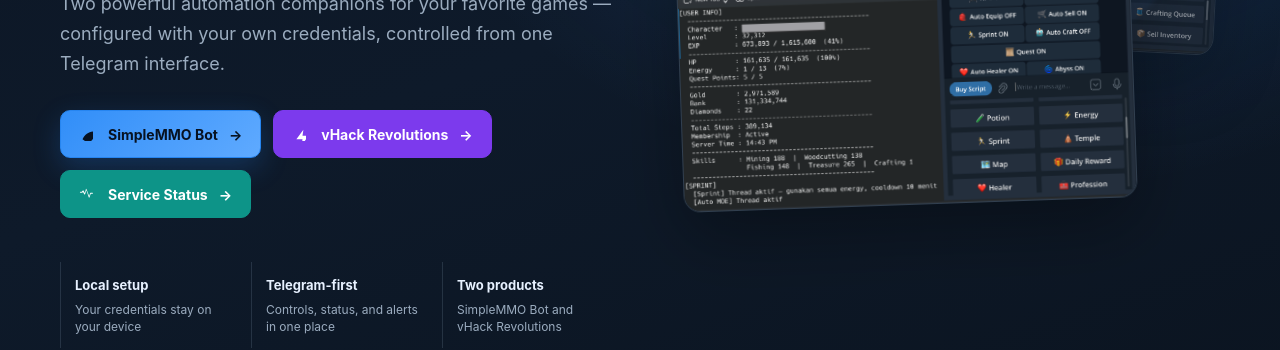
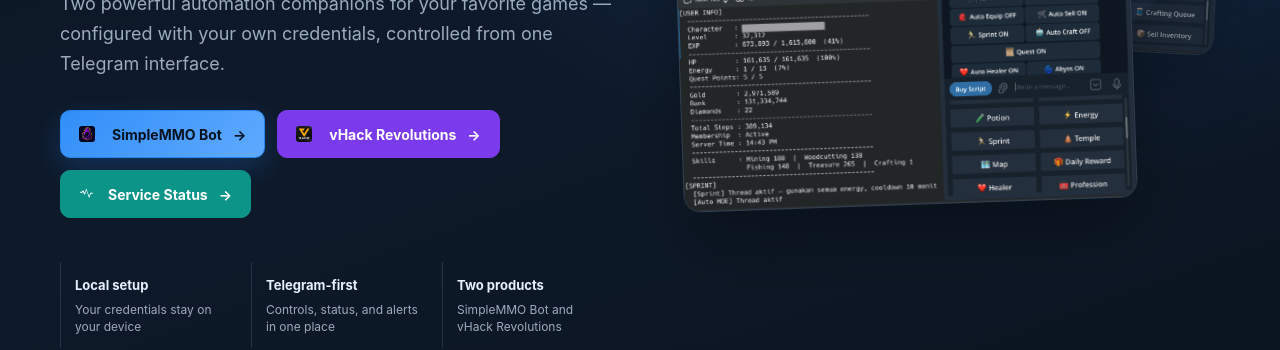
Before and after one commit to SMMURDA/simplemmo-bot, a Jekyll site: the page built from index.html, in a window 1280 px wide. Shown: the part 529-879 px from the top of the page. Built offline with Jekyll 4.4.1, drawn with Linux system fonts in a browser that asks for light colours.

Commit message:
feat: use project logos as button icons on landing page

```diff
--- a/index.html
+++ b/index.html
@@ -12,8 +12,8 @@
         <h1>Automate smarter. <em>Control everything</em> from Telegram.</h1>
         <p class="lv-lede">Two powerful automation companions for your favorite games — configured with your own credentials, controlled from one Telegram interface.</p>
         <div class="lv-actions">
-          <a class="lv-button lv-button--primary" href="/smmo/getting-started/"><svg viewBox="0 0 16 16" width="14" height="14" fill="currentColor" style="margin-right:4px"><path d="M4 14c3.4-6.4 7.8-8.7 15-9-1.1 7.3-4.2 12.2-11 14l-1.5-3.2L4 14Z"/><path d="m8.3 14.2 4.8-4.8"/></svg>SimpleMMO Bot <span aria-hidden="true">→</span></a>
-          <a class="lv-button" href="/vhack/getting-started/" style="background:#7c3aed;border-color:#7c3aed;color:#fff"><svg viewBox="0 0 16 16" width="14" height="14" fill="currentColor" style="margin-right:4px"><path d="M13 3 5 14h7l-1 7 8-11h-7l1-7Z"/><path d="M3 6h5M2 10h4"/></svg>vHack Revolutions <span aria-hidden="true">→</span></a>
+          <a class="lv-button lv-button--primary" href="/smmo/getting-started/"><img src="/assets/images/simplemmo-logo.jpg" alt="" width="16" height="16" style="border-radius:3px;margin-right:6px;object-fit:cover">SimpleMMO Bot <span aria-hidden="true">→</span></a>
+          <a class="lv-button" href="/vhack/getting-started/" style="background:#7c3aed;border-color:#7c3aed;color:#fff"><img src="/assets/images/vhack-logo.jpg" alt="" width="16" height="16" style="border-radius:3px;margin-right:6px;object-fit:cover">vHack Revolutions <span aria-hidden="true">→</span></a>
         </div>
         <div style="margin-top:12px"><a class="lv-button" href="https://status.topup.eu.org" style="background:#0d9488;border-color:#0d9488;color:#fff"><svg viewBox="0 0 16 16" width="14" height="14" fill="currentColor" style="margin-right:4px"><path d="M8 2a.5.5 0 0 1 .47.326L11.61 10.2l1.06-3.175a.5.5 0 0 1 .465-.325h2.365a.5.5 0 0 1 0 1h-2.06l-1.38 4.15a.5.5 0 0 1-.945-.05L8.48 3.7l-1.55 4.65a.5.5 0 0 1-.93.05L4.53 5.65l-.53.71a.5.5 0 0 1-.4.2H1.5a.5.5 0 0 1 0-1h1.73l1.12-1.5a.5.5 0 0 1 .85.1L6.75 6.8z"/></svg>Service Status <span aria-hidden="true">→</span></a></div>
         <dl class="lv-proof" aria-label="Product highlights">
```
